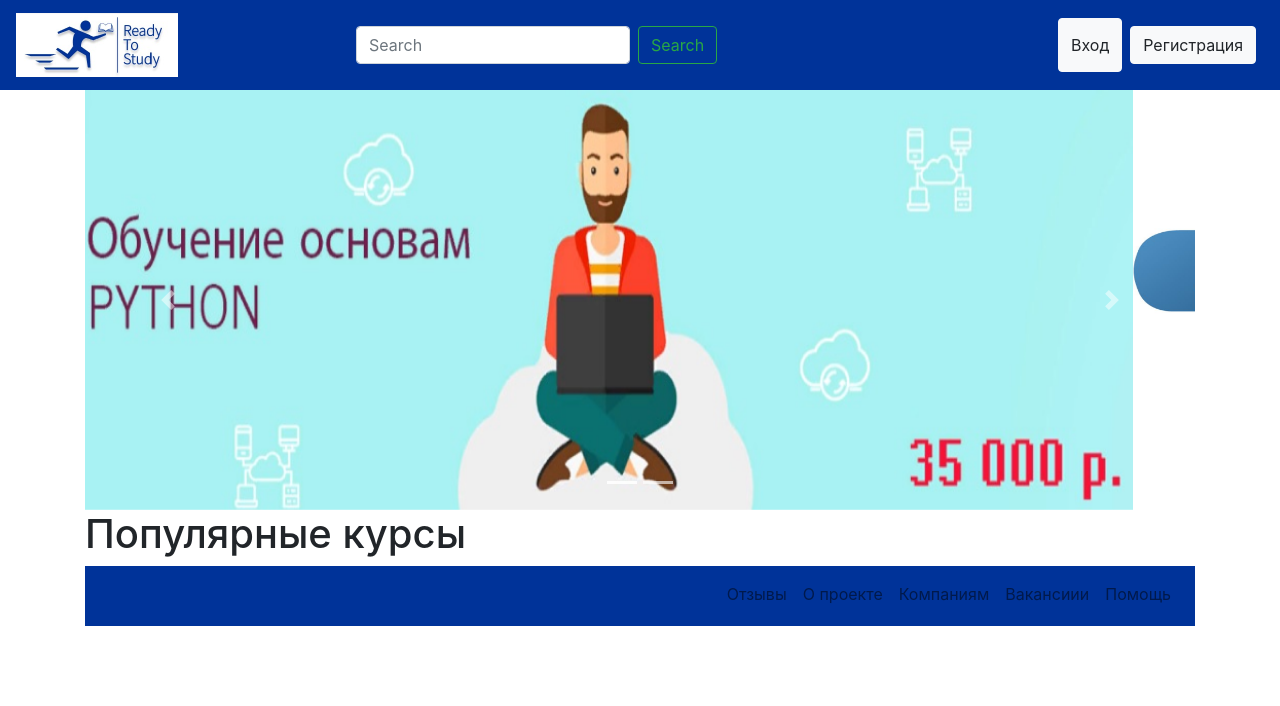
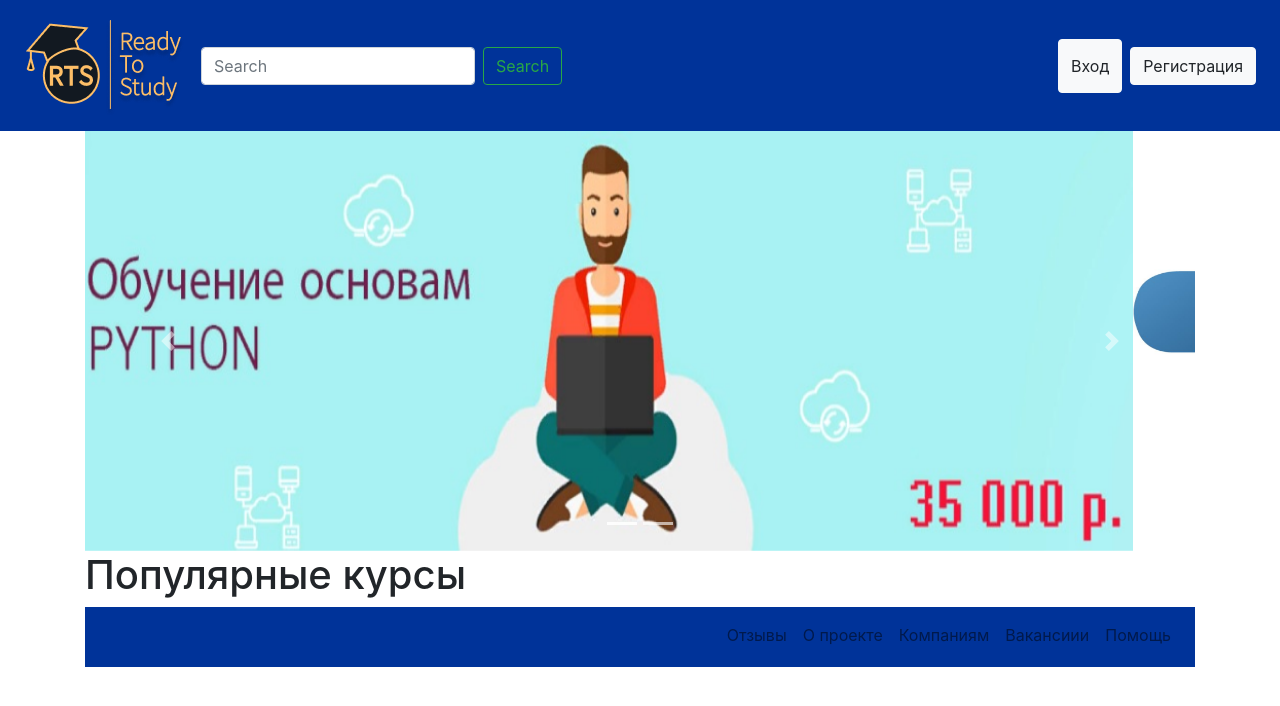
Before and after one commit to maksimchernev/e-edu-react, a React (Create React App) app in the folder frontend/: page /mainPage in a window 1280 px wide. Shown: the top 706 px of the page. Built offline with nearby package versions, Linux system fonts and the light colour scheme; no server answers.

Commit message:
css init

```diff
--- a/frontend/src/components/nav.js
+++ b/frontend/src/components/nav.js
@@ -2,7 +2,7 @@ import React, { useState } from 'react'
 import 'bootstrap/dist/css/bootstrap.min.css'
 import {Button, Navbar, Nav, Form} from 'react-bootstrap'
 import { LoginModal} from './modal'
-import logo from'./logo.jpg'
+import logo from'../images/navbar/logo.png'
 import { useHistory } from 'react-router-dom'
 import { useHttp } from '../hooks/http.hooks'
 export const  Nav_ =() => {
@@ -33,7 +33,7 @@ const handleModal = () =>
         <div>
           <Navbar expand="lg">
             <Navbar.Brand href="/mainPage">
-                <img className="logo"  src={logo} />
+                <img className="logo-head"  src={logo} />
             </Navbar.Brand>
             <form className="form-inline my-2 my-lg-0">
               <input className="form-control mr-sm-2" type="search" placeholder="Search" aria-label="Search"></input>
--- a/frontend/src/components/usernav.js
+++ b/frontend/src/components/usernav.js
@@ -2,8 +2,9 @@ import React, { useContext } from 'react';
 import 'bootstrap/dist/css/bootstrap.min.css';
 import { Navbar, Nav, Dropdown} from 'react-bootstrap';
 import { useHistory } from 'react-router-dom';
-import logo from'./logo.jpg'
+import logo from'../images/navbar/logo.png'
 import { AuthContext } from '../context/AuthContext';
+import '../сss/navbar.css'
 
 
 export const  Usernav =() => {
@@ -22,7 +23,7 @@ export const  Usernav =() => {
 
           <Navbar expand="lg">
             <Navbar.Brand href="/mainPage">
-                <img className="logo"  src={logo} />
+                <img className="logo-head"  src={logo} />
             </Navbar.Brand>
             <form className="form-inline my-2 my-lg-0">
               <input className="form-control mr-sm-2" type="search" placeholder="Search" aria-label="Search"></input>
```
Also changed, not shown: frontend/src/components/coursecard.js (+5 -5 lines), frontend/src/components/logo.jpg (deleted), frontend/src/images/navbar/logo.png (added), frontend/src/сss/navbar.css (added).
